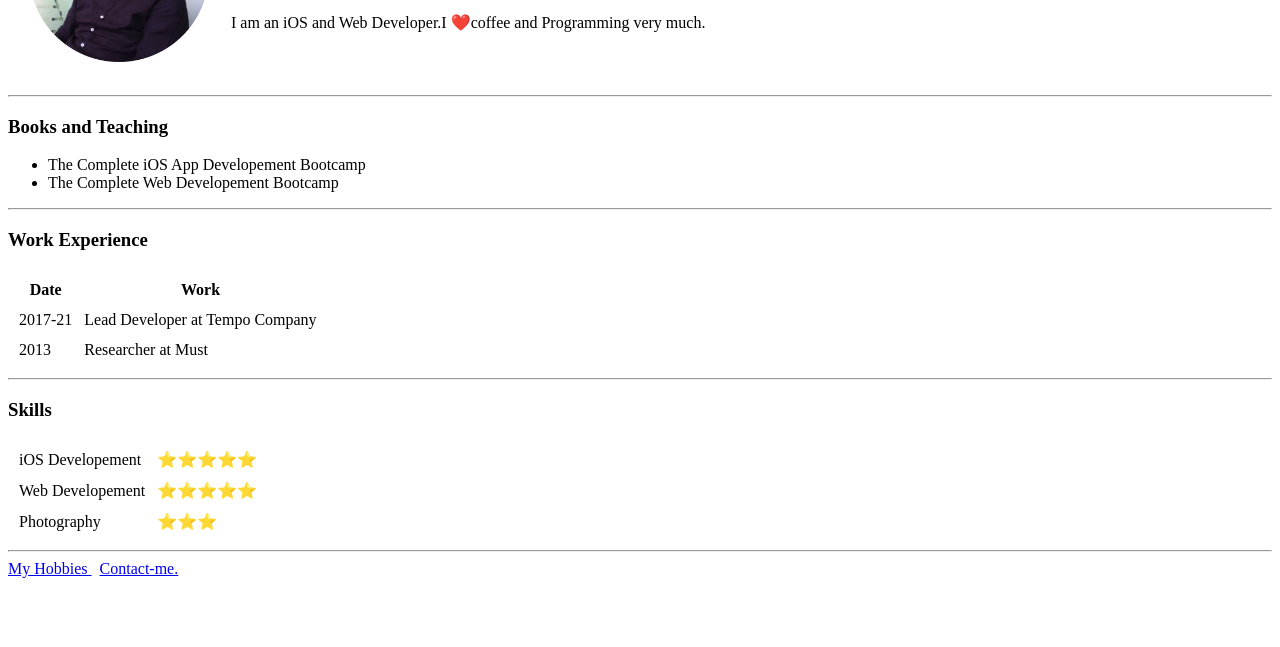
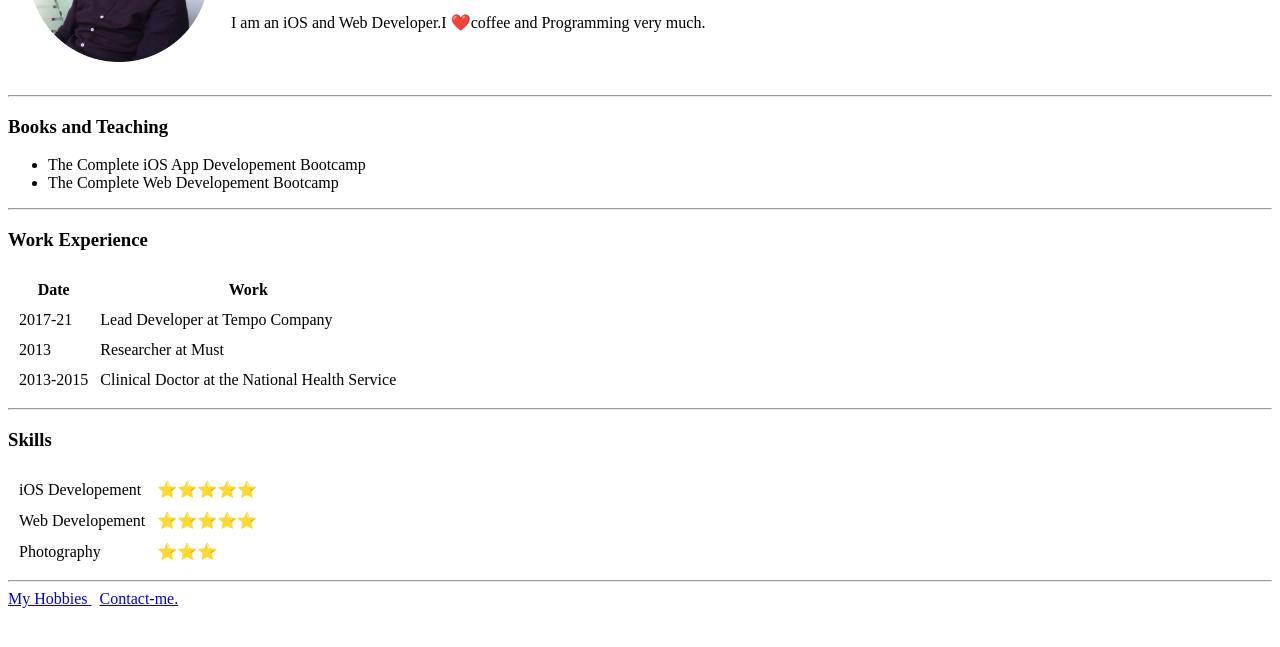
Before and after one commit to Ais-anwar/cv, a plain HTML site: page index.html in a window 1280 px wide. Shown: the part 147-794 px from the top of the page. Drawn offline with Linux system fonts and the light colour scheme.

Commit message:
Update index.html

```diff
--- a/index.html
+++ b/index.html
@@ -46,6 +46,11 @@
         <td>2013</td>
         <td>Researcher at Must</td>
       </tr>
+      <tr>
+        <td>2013-2015</td>
+        <td>Clinical Doctor at the National Health Service</td>
+      </tr>
+
     </tbody>
   </table>
   <hr>
```
